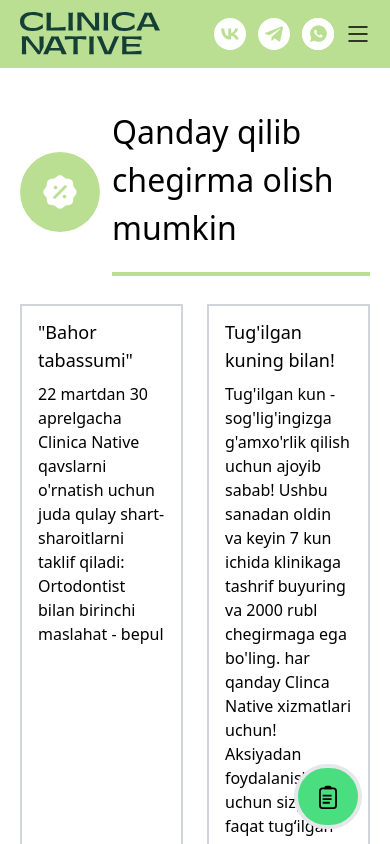
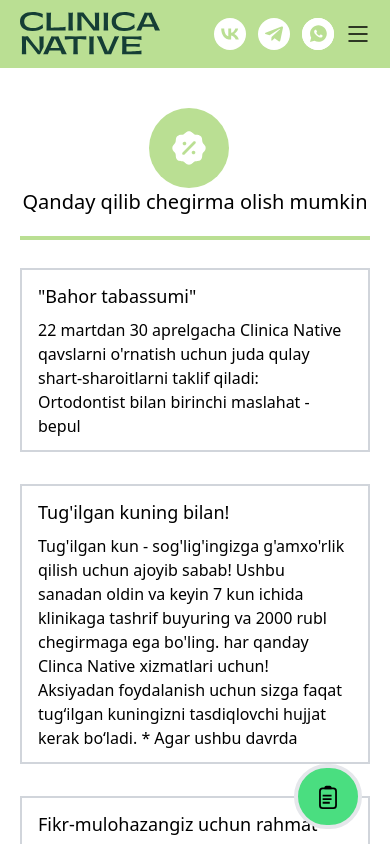
Before and after one commit to muhammadazizbek006/Clinica, a React (Vite) app: page /chegirma in a window 390 px wide. Shown: the top 844 px of the page. Built offline with nearby package versions, Linux system fonts and the light colour scheme.

Commit message:
add chegirma va chegirma detail responsive

```diff
--- a/src/components/Home/Cta.jsx
+++ b/src/components/Home/Cta.jsx
@@ -5,7 +5,7 @@
     <div className="relative flex justify-center items-center py-10">
       <iframe className='' src="https://www.google.com/maps/embed?pb=!1m18!1m12!1m3!1d3016.7974454966748!2d71.97460797585151!3d40.87631917136938!2m3!1f0!2f0!3f0!3m2!1i1024!2i768!4f13.1!3m3!1m2!1s0x38bca14b5018fdcb%3A0xedfc2c995d1b9641!2sWebKing!5e0!3m2!1sru!2s!4v1711367706184!5m2!1sru!2s" width="600" height="450" allowfullscreen="" loading="lazy" referrerpolicy="no-referrer-when-downgrade" className=" absolute w-full h-full top-0 left-0"></iframe>
       {/* kontakt */}
-      <div className="containerb z-40">
+      <div className="containerb z-40 hidden 1129:block">
           <div className=" bg-white h-64 w-[562px] p-6 ">
             <h3 className="text-42  mb-8">Kontaktlar</h3>
             <address className="text-lg font-medium mb-6">620027 , Sverdlovsk viloyati, Ekaterinburg, Azina ko'chasi, 31</address>
--- a/src/pages/chegirma/Chegirma.jsx
+++ b/src/pages/chegirma/Chegirma.jsx
@@ -10,11 +10,11 @@
   return (
     <>
     <section className='py-10'>
-        <div className="containerb flex items-center mb-7">
+        <div className="containerb flex flex-col text-center md:text-start md:flex-row items-center mb-7">
             <img className='bg-header p-5 rounded-full mr-3' src={chegirma} alt="#" />
-            <h2 className='text-32 font-medium border-b-4 pb-5 border-b-header w-full '>Qanday qilib chegirma olish mumkin</h2>
+            <h2 className=' text-xl md:text-32 font-medium border-b-4 pb-5 border-b-header w-full '>Qanday qilib chegirma olish mumkin</h2>
         </div>
-        <ul className='containerb grid grid-cols-2 gap-x-6 gap-y-8'>
+        <ul className='containerb grid grid-cols-1  md:grid-cols-2 gap-x-6 gap-y-8'>
             {
                 chegirmalar.map((e)=>{
                     return(
--- a/src/pages/chegirma/ChegirmaDetail.jsx
+++ b/src/pages/chegirma/ChegirmaDetail.jsx
@@ -29,8 +29,8 @@
             {
                 nomim.map((e)=>{
                     return(
-                        <div className="flex">
-                        <img width={437} height={490} className="w-[437px] h-[490px] mr-14 object-cover " src={e.img} alt={e.yonalishi} />
+                        <div className="flex flex-col   654:flex-row">
+                        <img width={437} height={490} className=" mb-5 654:mb-0 w-[400px] sm:w-[300px] sm:h-80 lg:w-[437px] lg:h-[460px] sm:mr-4 lg:mr-14 object-cover " src={e.img} alt={e.yonalishi} />
                         {/* right */}
                         <div className="w-full max-w-[701px]">
 
--- a/src/pages/maslaxat/MaslaxatDetail.jsx
+++ b/src/pages/maslaxat/MaslaxatDetail.jsx
@@ -22,7 +22,7 @@
                 {
                 mDetail.map((e)=>{
                     return(
-                       <div className='flex items-center containerb'>
+                       <div className='flex flex-col 1129:flex-row text-center  1129:text-start items-center containerb'>
 
                         <div className='w-28 bg-akva  mr-6 '>
                          <img className='  px-5 py-3 ' src={title} alt={e.yonalishi} />
--- a/tailwind.config.js
+++ b/tailwind.config.js
@@ -23,7 +23,8 @@
       screens:{
         '1381':'1381px',
         '1129':'1129px',
-        "888": "888px"
+        "888": "888px",
+        '654':'654px',
       }
     },
   },
```
